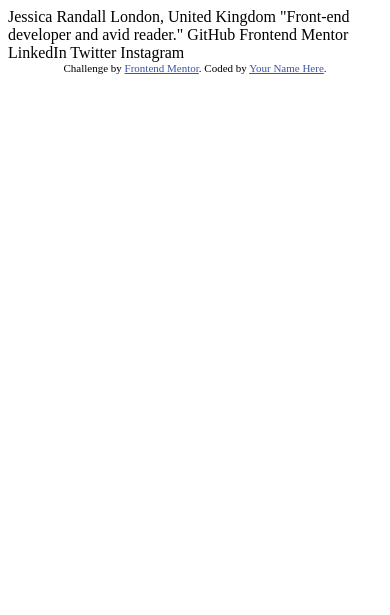
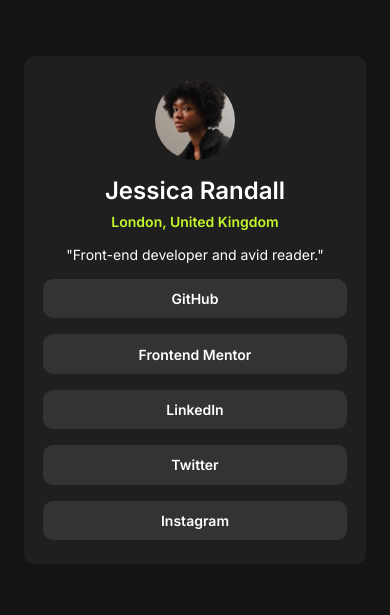
Before and after one commit to eadq001/social-links-profile-main, a plain HTML site: page index.html in a window 390 px wide. Drawn offline with Linux system fonts and the light colour scheme.

Commit message:
finished mobile layout

```diff
--- a/index.html
+++ b/index.html
@@ -1,34 +1,42 @@
 <!DOCTYPE html>
 <html lang="en">
+
 <head>
   <meta charset="UTF-8">
-  <meta name="viewport" content="width=device-width, initial-scale=1.0"> <!-- displays site properly based on user's device -->
-
+  <meta name="viewport" content="width=device-width, initial-scale=1.0">
+  <!-- displays site properly based on user's device -->
+  <link rel="preconnect" href="https://fonts.googleapis.com">
+  <link rel="preconnect" href="https://fonts.gstatic.com" crossorigin>
+  <link
+    href="https://fonts.googleapis.com/css2?family=Barlow+Semi+Condensed:ital,wght@0,100;0,200;0,300;0,400;0,500;0,600;0,700;0,800;0,900;1,100;1,200;1,300;1,400;1,500;1,600;1,700;1,800;1,900&family=Hanken+Grotesk:ital,wght@0,100..900;1,100..900&family=Inter:wght@100..900&display=swap"
+    rel="stylesheet">
   <link rel="icon" type="image/png" sizes="32x32" href="./assets/images/favicon-32x32.png">
+  <link rel="stylesheet" href="styles.css">
 
   <title>Frontend Mentor | Social links profile</title>
+</head>
 
-  <!-- Feel free to remove these styles or customise in your own stylesheet 👍 -->
-  <style>
-    .attribution { font-size: 11px; text-align: center; }
-    .attribution a { color: hsl(228, 45%, 44%); }
-  </style>
-</head>
 <body>
 
-  Jessica Randall
-  London, United Kingdom
-  "Front-end developer and avid reader."
+  <main class="card split flow-content">
+    <div class="user__info split flow-content">
+      <img src="assets/images/avatar-jessica.jpeg" alt="">
+      <div class="user__name-place split flow-content--small">
+        <div class="name">Jessica Randall</div>
+        <div class="place">London, United Kingdom</div>
+      </div>
+      <div class="user__intro">"Front-end developer and avid reader."</div>
+    </div>
 
-  GitHub
-  Frontend Mentor
-  LinkedIn
-  Twitter
-  Instagram
+    <div class="user__socials flow-content">
+      <div class="social">GitHub</div>
+      <div class="social">Frontend Mentor</div>
+      <div class="social">LinkedIn</div>
+      <div class="social">Twitter</div>
+      <div class="social">Instagram</div>
+    </div>
 
-  <div class="attribution">
-    Challenge by <a href="https://www.frontendmentor.io?ref=challenge" target="_blank">Frontend Mentor</a>.
-    Coded by <a href="#">Your Name Here</a>.
-  </div>
+  </main>
 </body>
+
 </html>
--- /dev/null
+++ b/styles.css
@@ -0,0 +1,63 @@
+*, *::before, *::after {
+    box-sizing: border-box;
+}
+
+body {
+    background-color: hsl(0, 0%, 8%);
+    padding: 3rem 1rem;
+    font-size: 14px;
+    color: white;
+}
+
+.split {
+        display: flex;
+        flex-direction: column;
+        align-items: center;
+}
+
+.flow-content > * + * {
+    margin-top: 1rem;
+}
+
+.flow-content--small > * + * {
+    margin-top: 0.5rem;
+}
+
+main {
+        margin: auto;
+        background-color: hsl(0, 0%, 12%);
+        font-family: "Inter", sans-serif;
+        font-optical-sizing: auto;
+        font-style: normal;
+        padding: 1.5rem 0;
+        border-radius: 10px;
+}
+
+img {
+    border-radius: 50%;
+    width: 80px;
+}
+
+.name {
+    font-size: 1.5rem;
+    font-weight: 600;
+}
+
+.place {
+    color: hsl(75, 94%, 57%);
+    font-weight: 600;
+}
+
+.social {
+    text-align: center;
+    font-weight: 600;
+    background-color: hsl(0, 0%, 20%);
+    padding: 0.7rem 6rem;
+    border-radius: 10px;
+}
+
+.social:hover {
+    background-color:hsl(75, 94%, 57%);
+    color: hsl(0, 0%, 12%);
+
+}
```
